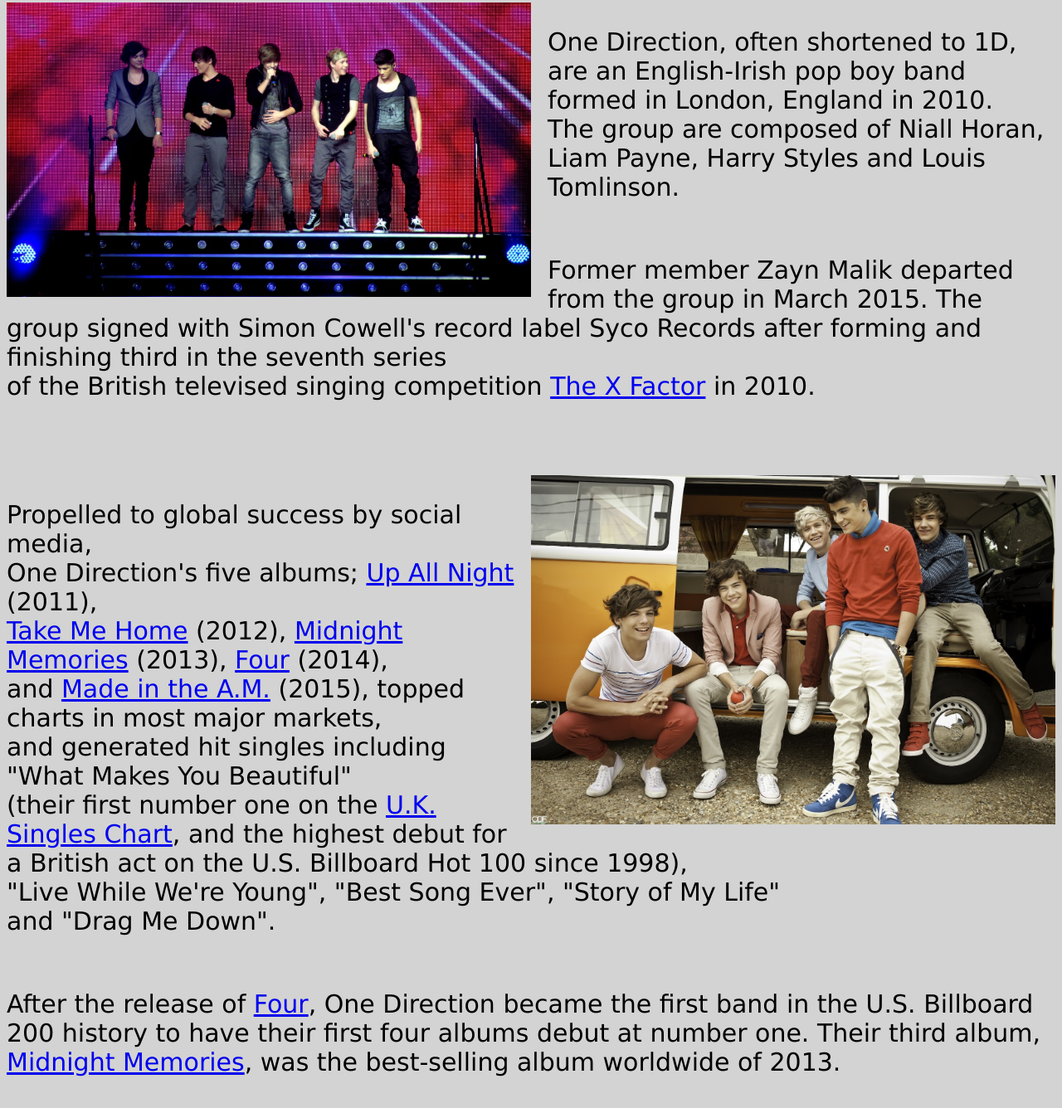
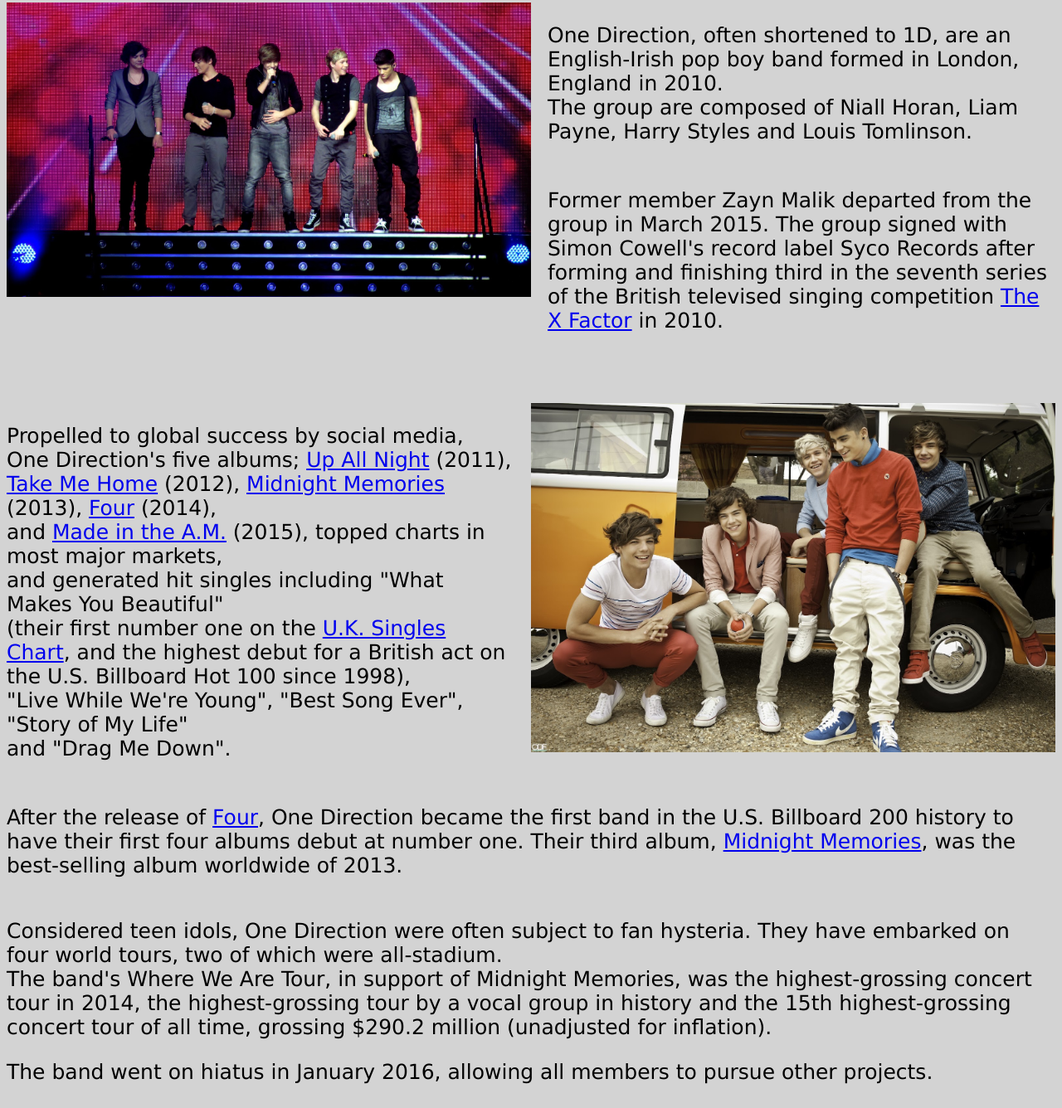
Before and after one commit to psy-a/my_favourite_band, a plain HTML site: page index.html in a window 1280 px wide. Shown: the part 980-2316 px from the top of the page at 83% size. Drawn offline with Linux system fonts and the light colour scheme.

Commit message:
Add final intro paragragh.

```diff
--- a/css/index.css
+++ b/css/index.css
@@ -8,6 +8,7 @@
       padding-right: 20px;
       width: 50%;
       height: 50%;
+      margin-bottom: 15px;
   }
 
   #image2 {
@@ -24,7 +25,7 @@
   }
   p{
       text-align: left;
-      font-size: 30px;
+      font-size: 25px;
       font-family: 'Lucida Sans', 'Lucida Sans Regular', 'Lucida Grande', 'Lucida Sans Unicode', Geneva, Verdana, sans-serif;
   }
   body {
--- a/index.html
+++ b/index.html
@@ -1,41 +1,78 @@
 <!DOCTYPE html>
 <html>
   <head>
-    <meta charset="UTF-8">
+    <meta charset="UTF-8" />
     <title>1D</title>
     <link rel="stylesheet" href="css/index.css" />
   </head>
   <body>
-      <img src="images/4.jpg" alt="1D eating popcorns" id="top"/>
+    <img src="images/4.jpg" alt="1D eating popcorns" id="top" />
     <h1><span>ABOUT ONE DIRECTION</span></h1>
     <div class="one">
       <img id="image1" src="images/5.jpg" alt="5" />
       <p>
-          One Direction, often shortened to 1D, are an English-Irish pop boy
-          band formed in London, England in 2010.
-          <br> The group are composed of Niall Horan, Liam Payne, Harry Styles and Louis Tomlinson.
-          <p><br> Former member Zayn Malik departed from the group in March 2015.
-          The group signed with Simon Cowell's record label Syco Records after forming and
-          finishing third in the seventh series<br> of the British televised singing
-          competition <a href="https://bit.ly/2ZWNvuA" target="_blank">The X Factor</a> in 2010.</p>
+        One Direction, often shortened to 1D, are an English-Irish pop boy band
+        formed in London, England in 2010.
+        <br />
+        The group are composed of Niall Horan, Liam Payne, Harry Styles and
+        Louis Tomlinson.
+      </p>
+
+      <p>
+        <br />
+        Former member Zayn Malik departed from the group in March 2015. The
+        group signed with Simon Cowell's record label Syco Records after forming
+        and finishing third in the seventh series<br />
+        of the British televised singing competition
+        <a href="https://bit.ly/2ZWNvuA" target="_blank">The X Factor</a> in
+        2010.
       </p>
     </div>
     <div class="two">
       <img id="image2" src="images/6.jpg" alt="6" />
       <p>
-          Propelled to global success by social media,<br> One Direction's
-          five albums; <a href="https://bit.ly/3q0CCmb" target="_blank">Up All Night</a> (2011), <br> <a href="https://bit.ly/2PcvxC1" target="_blank">Take Me Home</a> (2012), <a href="https://bit.ly/2Ph0IMK" target="_blank">Midnight
-          Memories</a> (2013), <a href="https://bit.ly/3suRmeA" target="_blank">Four</a> (2014), <br> and <a href="https://bit.ly/3bMpmMz" target="_blank">Made in the A.M.</a> (2015), topped
-          charts in most major markets,<br> and generated hit singles including
-          "What Makes You Beautiful"<br> (their first number one on the <a href="https://bit.ly/2ZSrPzE" target="_blank">U.K. Singles
-          Chart</a>, and the highest debut for a British act on the U.S. Billboard Hot
-          100 since 1998),<br> "Live While We're Young", "Best Song Ever", "Story of
-          My Life"<br> and "Drag Me Down".
-          <p><br> After the release of <a href="https://bit.ly/3suRmeA" target="_blank">Four</a>, One Direction
+        Propelled to global success by social media,<br />
+        One Direction's five albums;
+        <a href="https://bit.ly/3q0CCmb" target="_blank">Up All Night</a>
+        (2011), <br />
+        <a href="https://bit.ly/2PcvxC1" target="_blank">Take Me Home</a>
+        (2012),
+        <a href="https://bit.ly/2Ph0IMK" target="_blank">Midnight Memories</a>
+        (2013),
+        <a href="https://bit.ly/3suRmeA" target="_blank">Four</a> (2014), <br />
+        and
+        <a href="https://bit.ly/3bMpmMz" target="_blank">Made in the A.M.</a>
+        (2015), topped charts in most major markets,<br />
+        and generated hit singles including "What Makes You Beautiful"<br />
+        (their first number one on the
+        <a href="https://bit.ly/2ZSrPzE" target="_blank">U.K. Singles Chart</a>,
+        and the highest debut for a British act on the U.S. Billboard Hot 100
+        since 1998),<br />
+        "Live While We're Young", "Best Song Ever", "Story of My Life"<br />
+        and "Drag Me Down".
+      </p>
+
+      <p>
+        <br />
+        After the release of
+        <a href="https://bit.ly/3suRmeA" target="_blank">Four</a>, One Direction
         became the first band in the U.S. Billboard 200 history to have their
-          first four albums debut at number one. Their third album, <a href="https://bit.ly/2Ph0IMK" target="_blank">Midnight
-            Memories</a>, was the best-selling album worldwide of 2013.
+        first four albums debut at number one. Their third album,
+        <a href="https://bit.ly/2Ph0IMK" target="_blank">Midnight Memories</a>,
+        was the best-selling album worldwide of 2013.
       </p>
     </div>
+    <p>
+      Considered teen idols, One Direction were often subject to fan
+      hysteria. They have embarked on four world tours, two of which were
+      all-stadium.
+      <br>The band's Where We Are Tour, in support of Midnight
+      Memories, was the highest-grossing concert tour in 2014, the
+      highest-grossing tour by a vocal group in history and the 15th
+      highest-grossing concert tour of all time, grossing $290.2 million
+      (unadjusted for inflation).
+      <p>The band went on hiatus in January 2016,
+      allowing all members to pursue other projects.
+    </p>
   </body>
 </html>
```
Lines whose indentation alone changed are shown as unchanged.
